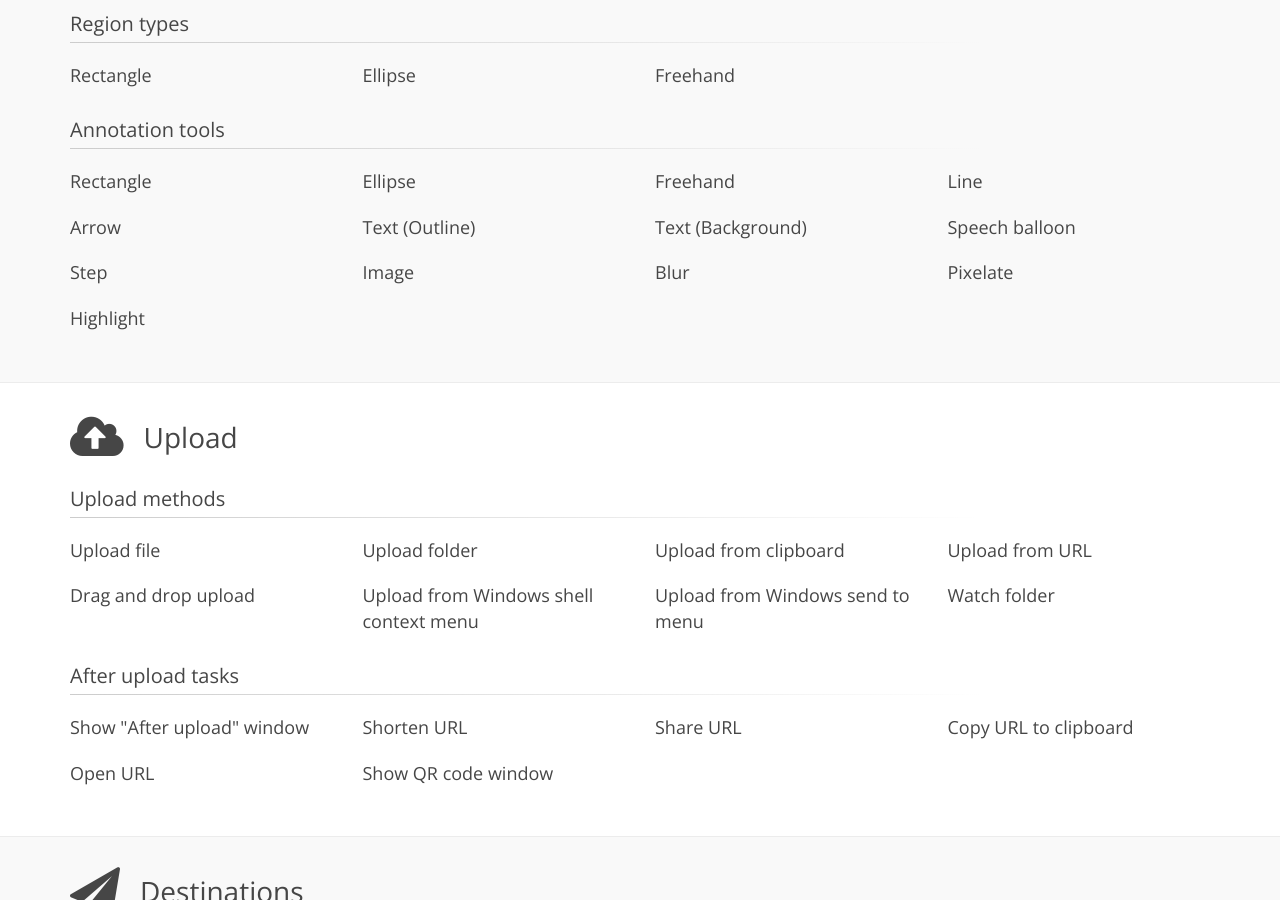
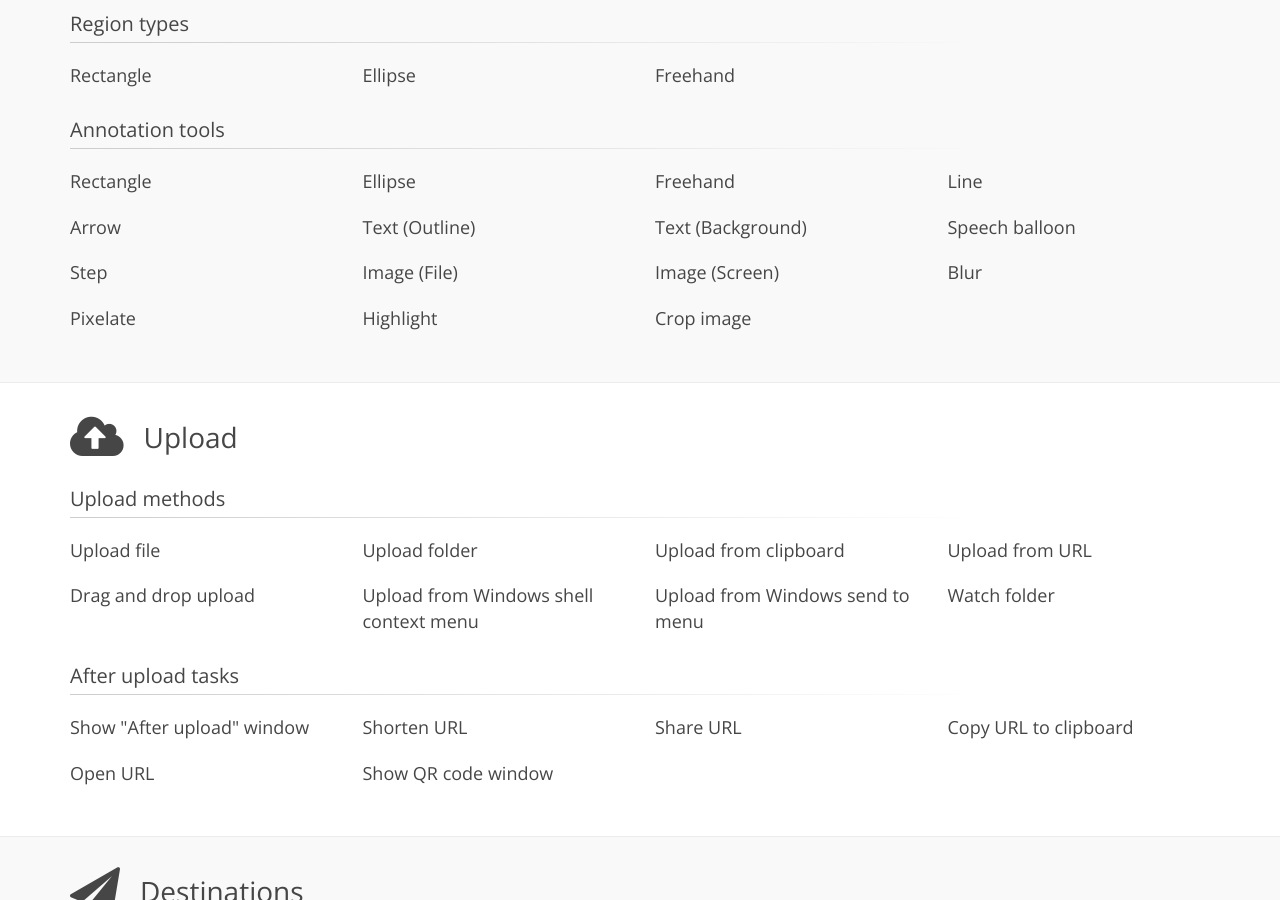
Before and after one commit to ShareX/sharex.github.io, a Jekyll site: the page built from index.html, in a window 1280 px wide and 900 px high, scrolled down 2090 px. Built offline with Jekyll 4.4.1, drawn with Linux system fonts in a browser that asks for light colours; comment, search, counter and statistics services are not loaded.

Commit message:
Update main page

```diff
--- a/index.html
+++ b/index.html
@@ -104,10 +104,12 @@ layout: default
             <div class="col-sm-3">Text (Background)</div>
             <div class="col-sm-3">Speech balloon</div>
             <div class="col-sm-3">Step</div>
-            <div class="col-sm-3">Image</div>
+            <div class="col-sm-3">Image (File)</div>
+            <div class="col-sm-3">Image (Screen)</div>
             <div class="col-sm-3">Blur</div>
             <div class="col-sm-3">Pixelate</div>
             <div class="col-sm-3">Highlight</div>
+            <div class="col-sm-3">Crop image</div>
         </div>
     </div>
 </div>
```
